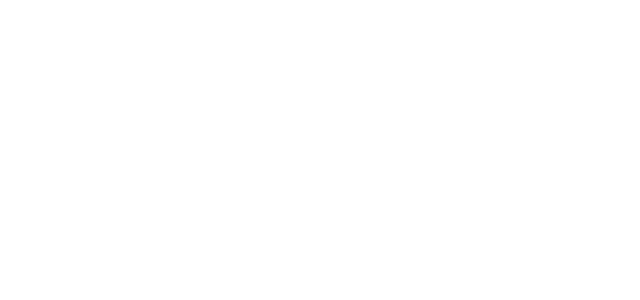
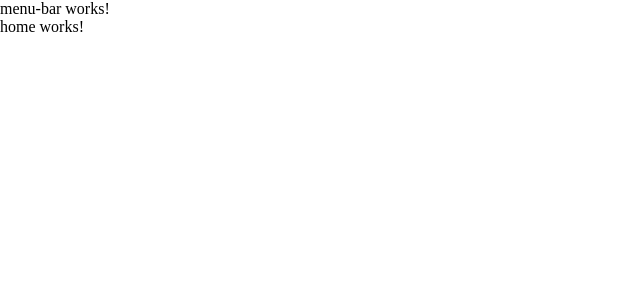
Before and after one commit to Barata-Ribeiro/dio_angular_store-app, an Angular app: page /home in a window 1280 px wide. Before the commit this address led to /. Shown: the top 300 px of the page, without its empty margins (0-640 px from the left). Built offline with nearby package versions, Linux system fonts and the light colour scheme.

Commit message:
feat: add base page route and components

```diff
--- a/src/app/app-routing.module.ts
+++ b/src/app/app-routing.module.ts
@@ -1,10 +1,17 @@
 import { NgModule } from '@angular/core';
 import { RouterModule, Routes } from '@angular/router';
+import { HomeComponent } from './pages/home/home.component';
 
-const routes: Routes = [];
+const routes: Routes = [
+  { path: '', redirectTo: '/home', pathMatch: 'full' },
+  { path: 'home', component: HomeComponent },
+  // { path: 'about', component: AboutComponent },
+  // { path: 'contact', component: ContactComponent },
+  { path: '**', redirectTo: '/home' },
+];
 
 @NgModule({
   imports: [RouterModule.forRoot(routes)],
-  exports: [RouterModule]
+  exports: [RouterModule],
 })
-export class AppRoutingModule { }
+export class AppRoutingModule {}
--- a/src/app/app.component.html
+++ b/src/app/app.component.html
@@ -1 +1,2 @@
+<app-menu-bar />
 <router-outlet></router-outlet>
--- /dev/null
+++ b/src/app/components/card/card.component.html
@@ -0,0 +1 @@
+<p>card works!</p>
--- /dev/null
+++ b/src/app/components/menu-bar/menu-bar.component.html
@@ -0,0 +1 @@
+<p>menu-bar works!</p>
--- /dev/null
+++ b/src/app/pages/home/home.component.html
@@ -0,0 +1 @@
+<p>home works!</p>
```
Also changed, not shown: src/app/app.module.ts (+7 -1 lines), src/app/components/card/card.component.ts (added, +10 -0 lines), src/app/components/menu-bar/menu-bar.component.ts (added, +10 -0 lines), src/app/pages/home/home.component.ts (added, +10 -0 lines), src/app/components/card/card.component.css (added), src/app/components/menu-bar/menu-bar.component.css (added), src/app/pages/home/home.component.css (added).
